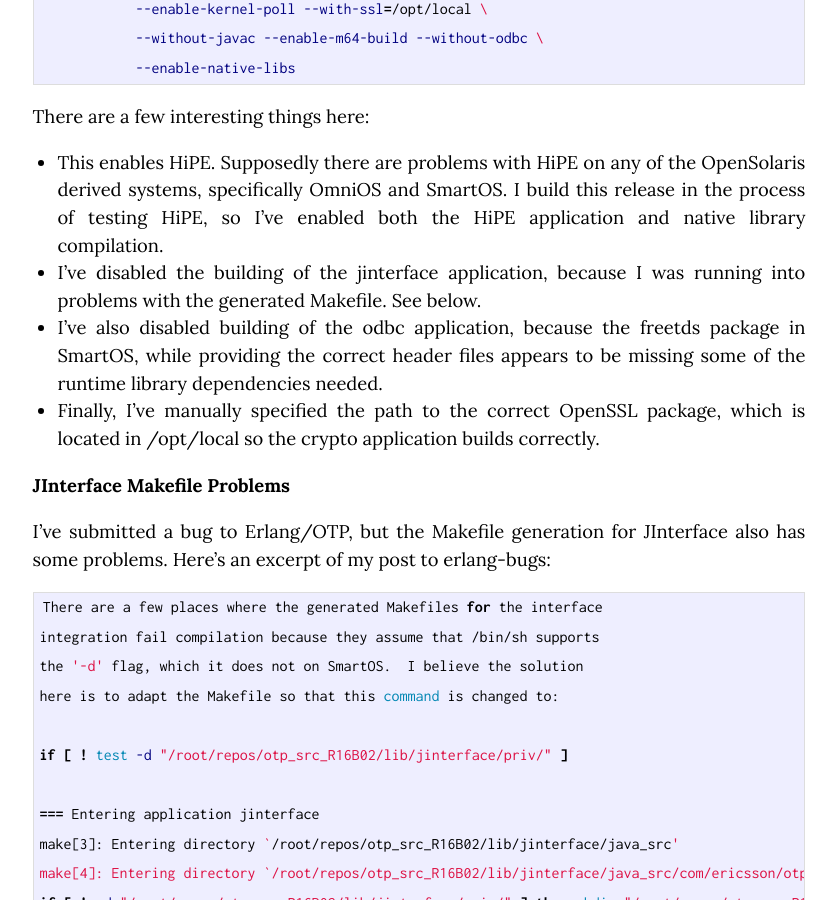
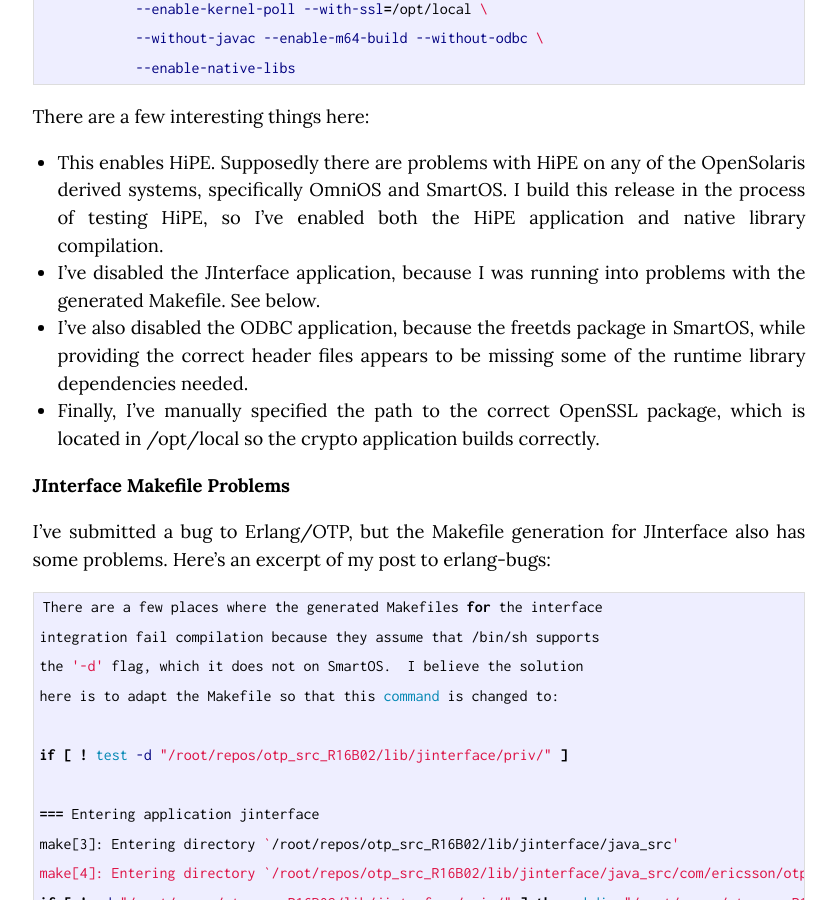
Before and after one commit to cmeiklejohn/cmeiklejohn.github.io, a Jekyll site: the page built from _posts/2013-10-15-erlang-on-smartos.markdown, in a window 1280 px wide and 900 px high, scrolled down 321 px. Shown: the whole window, without its empty margins (221-1057 px from the left). Built offline with Jekyll 4.4.1, drawn with Linux system fonts in a browser that asks for light colours; comment, search, counter and statistics services are not loaded.

Commit message:
Update some text.

```diff
--- a/_posts/2013-10-15-erlang-on-smartos.markdown
+++ b/_posts/2013-10-15-erlang-on-smartos.markdown
@@ -22,9 +22,9 @@ There are a few interesting things here:
   the OpenSolaris derived systems, specifically OmniOS and SmartOS.  I
   build this release in the process of testing HiPE, so I've enabled
   both the HiPE application and native library compilation.
-* I've disabled the building of the jinterface application, because I
+* I've disabled the JInterface application, because I
   was running into problems with the generated Makefile.  See below.
-* I've also disabled building of the odbc application, because the
+* I've also disabled the ODBC application, because the
   freetds package in SmartOS, while providing the correct header files
   appears to be missing some of the runtime library dependencies needed.
 * Finally, I've manually specified the path to the correct OpenSSL
```
